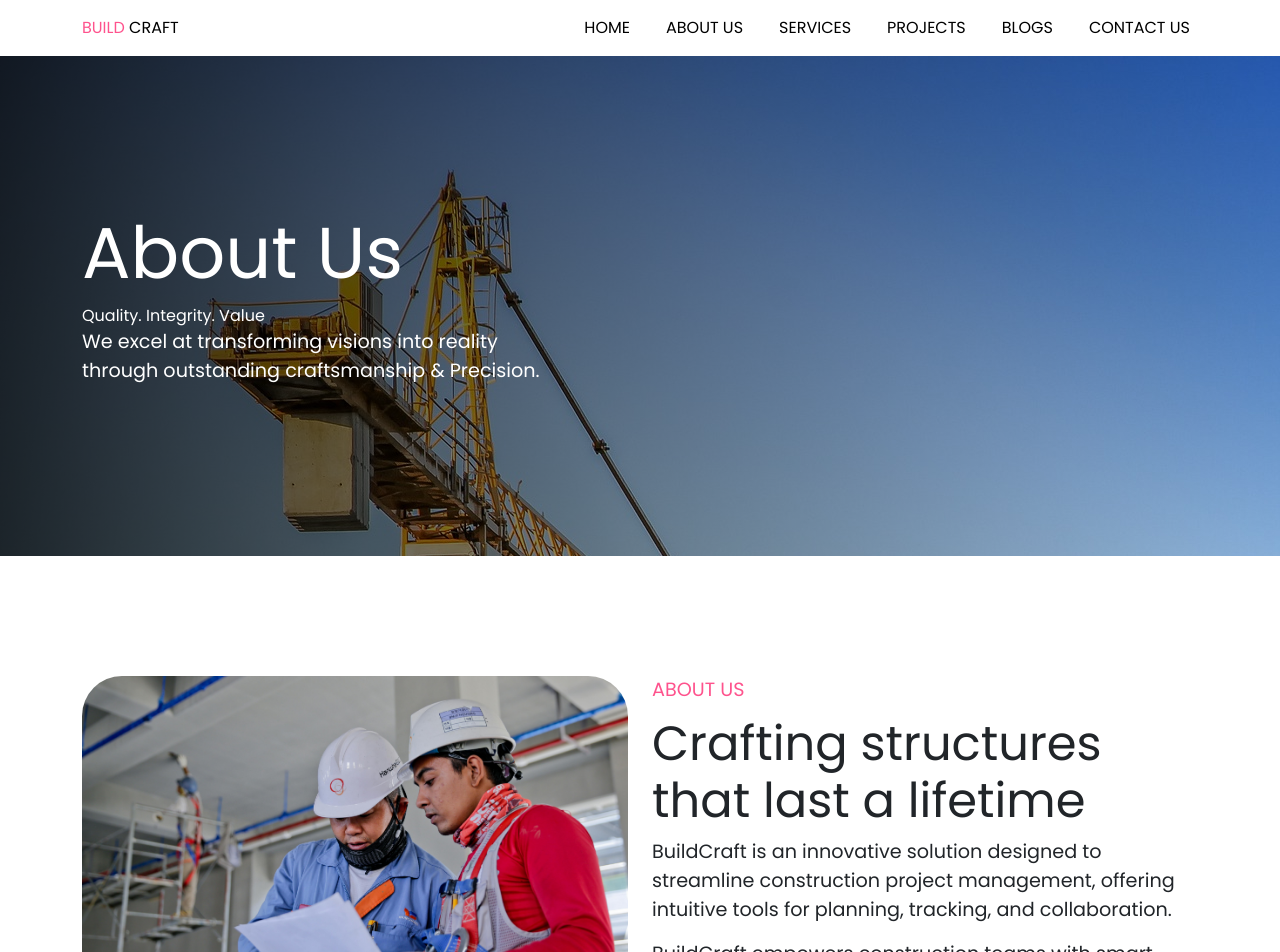
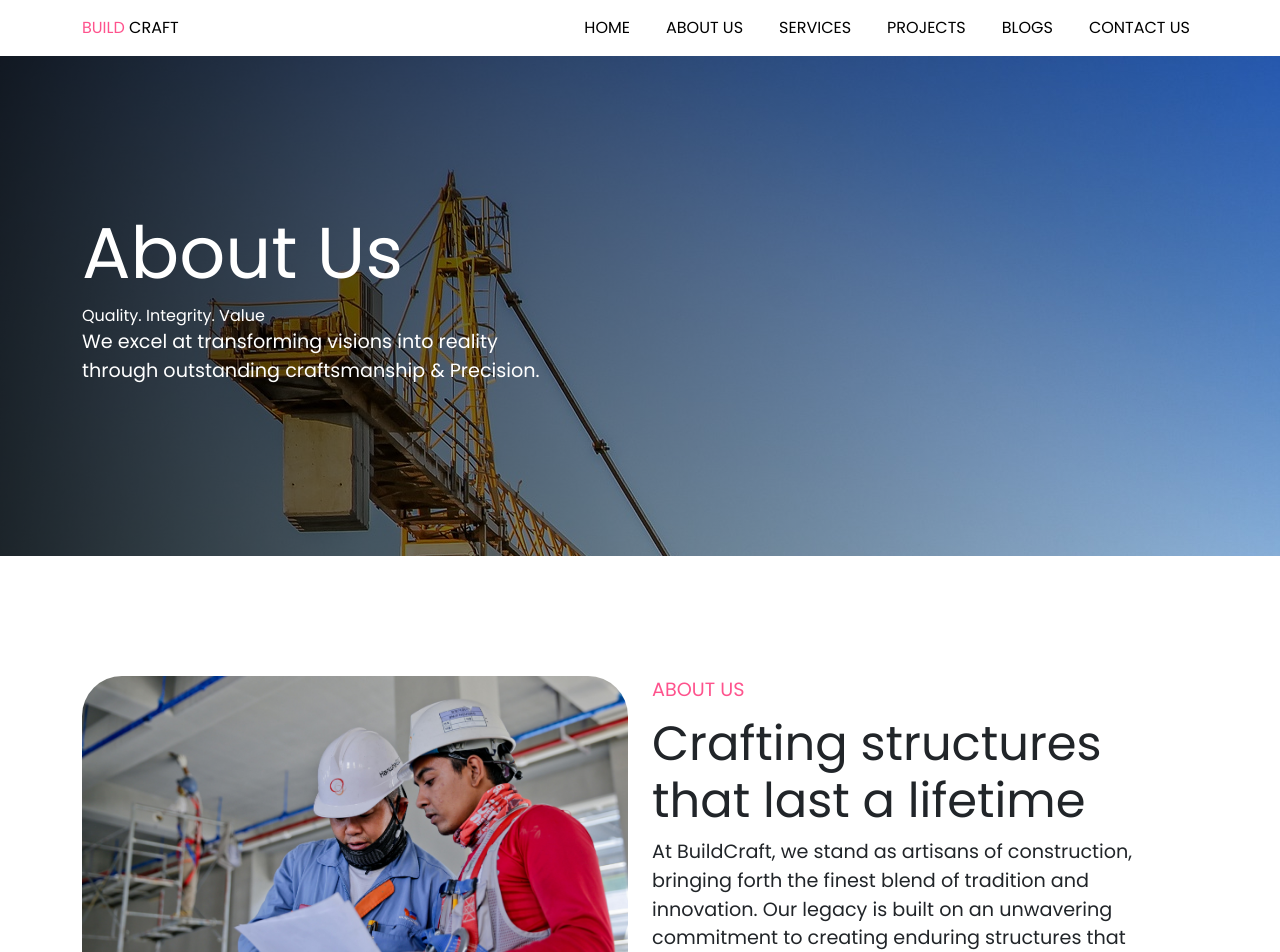
Before and after one commit to Rownokk/BuildCraft, a React (Vite) app in the folder frontend/: page /about in a window 1280 px wide. Shown: the top 952 px of the page. Built offline with nearby package versions, Linux system fonts and the light colour scheme.

Commit message:
Changes-AboutUs. Closes Frontend Ui Complete #14

```diff
--- a/frontend/src/components/common/About.jsx
+++ b/frontend/src/components/common/About.jsx
@@ -13,9 +13,13 @@ const About = () => {
             <span>About Us</span>
             <h2>Crafting structures that last a lifetime</h2>
             <p>
-              BuildCraft is an innovative solution designed to streamline
-              construction project management, offering intuitive tools for
-              planning, tracking, and collaboration.
+            At BuildCraft, we stand as artisans of construction, bringing forth the finest blend
+            of tradition and innovation. Our legacy is built on an unwavering commitment to creating
+            enduring structures that transcend time. Every project we undertake is a testament to our
+            meticulous attention to detail, excellence in execution, and passion for delivering
+            spaces that leave a lasting impact.
+
+
             </p>
             <p>
               BuildCraft empowers construction teams with smart project
```
